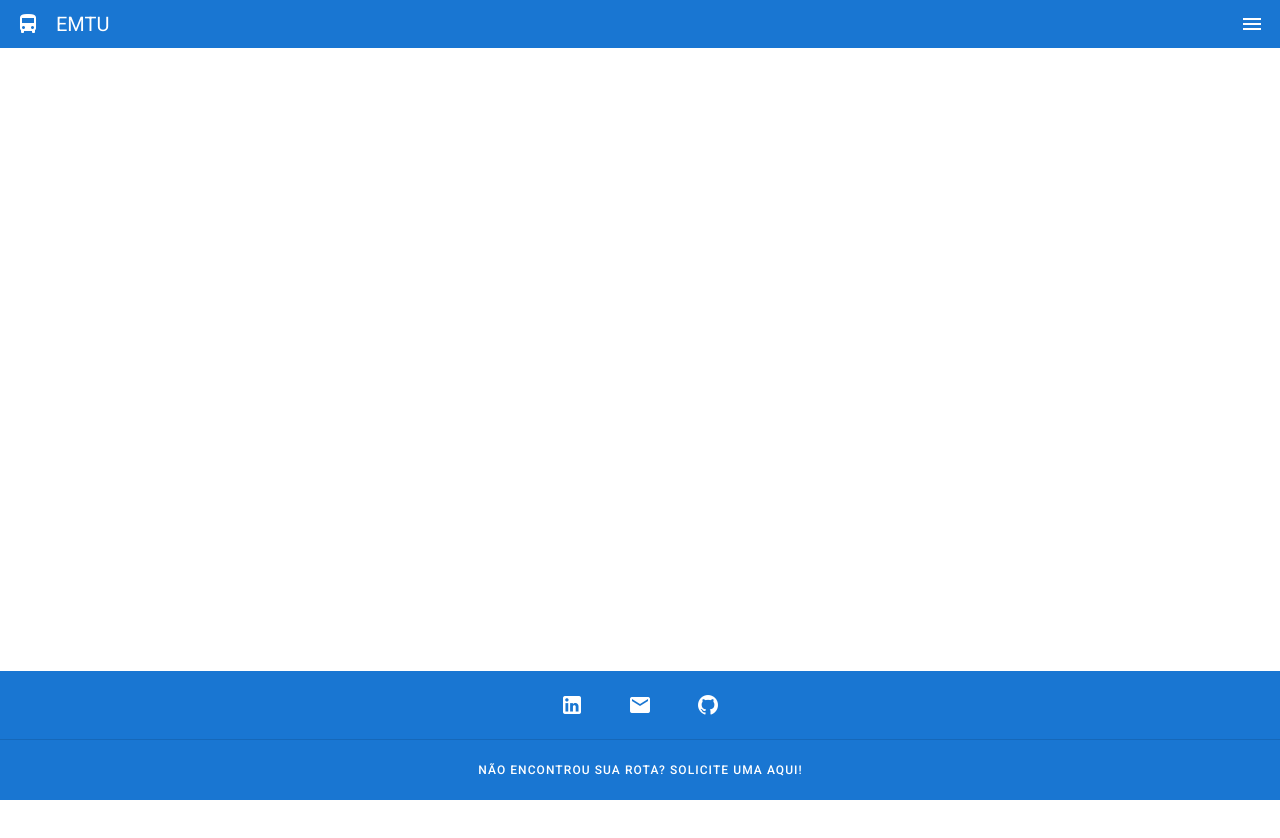
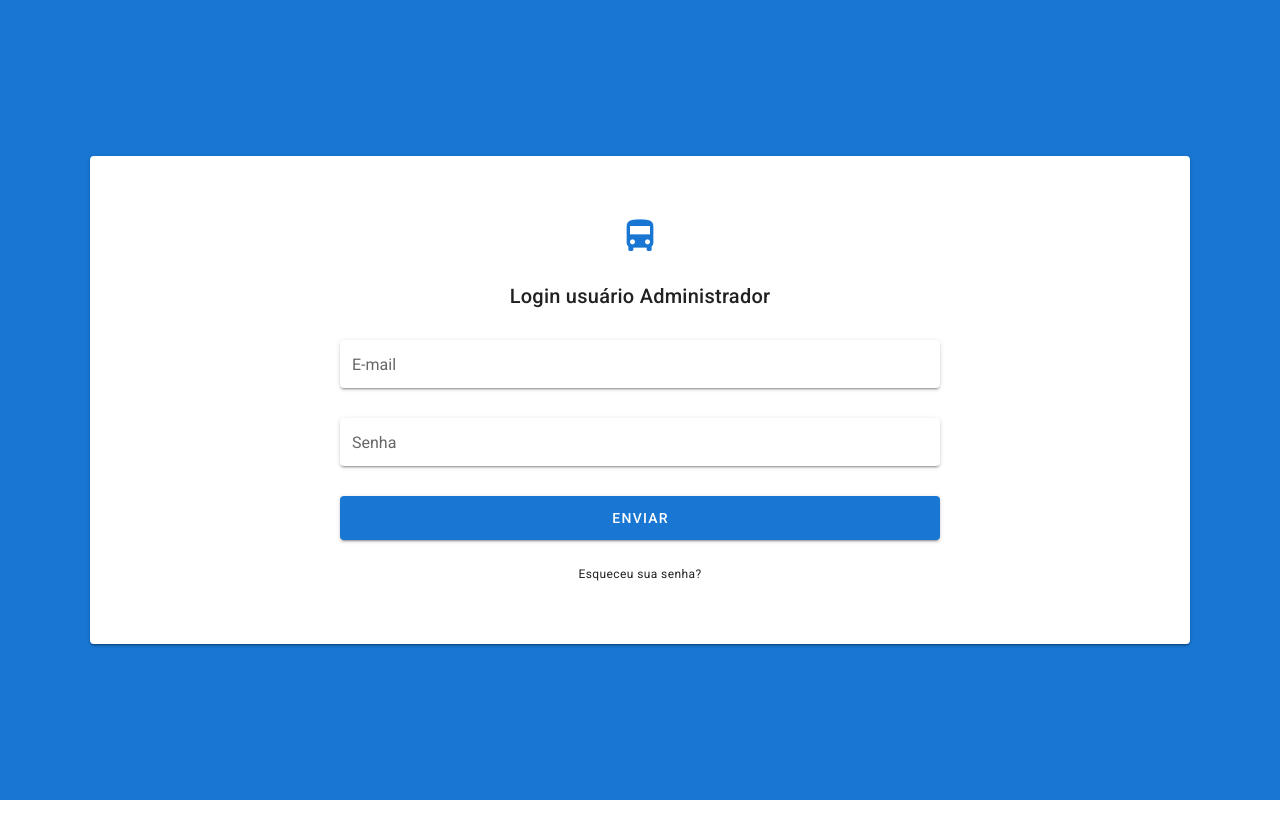
Before and after one commit to UnifespCodeLab/emtu-web, a Nuxt app: page /admin in a window 1280 px wide. Shown: the top 838 px of the page. After the commit the page ends 800 px from the top, so only its background shows below. Built offline with nearby package versions, Linux system fonts and the light colour scheme.

Commit message:
feat: add login Admin page

```diff
--- /dev/null
+++ b/pages/admin.vue
@@ -0,0 +1,89 @@
+<template>
+  <div class="admin-page">
+    <v-alert
+      class="admin-page__alert"
+      dismissible
+      transition="scale-transition"
+      type="error"
+      :value="error"
+    >
+      Não foi possível realizar o Login, tente novamente mais tarde.
+    </v-alert>
+
+    <div class="admin-page__form">
+      <v-icon class="mb-6" color="primary" x-large>
+        mdi-bus
+      </v-icon>
+
+      <div class="admin-page__text text-center text-h6 mb-7" v-text="'Login usuário Administrador'" />
+
+      <v-text-field v-model="email" label="E-mail" solo />
+      <v-text-field v-model="password" label="Senha" type="password" solo />
+
+      <v-btn
+        class="mb-6"
+        block
+        color="primary"
+        elevation="2"
+        large
+        @click="error = true"
+      >
+        enviar
+      </v-btn>
+
+      <div class="admin-page__text text-center text-caption color-gray" v-text="'Esqueceu sua senha?'" />
+    </div>
+  </div>
+</template>
+
+<script>
+export default {
+  name: 'AdminPage',
+  layout: 'login',
+  data () {
+    return {
+      error: false,
+      email: null,
+      password: null
+    }
+  }
+}
+</script>
+
+<style lang="scss" scoped>
+.admin-page {
+  display: flex;
+  flex-direction: column;
+  height: 100%;
+
+  @media (min-width: 800px) {
+    align-items: center;
+  }
+}
+
+.admin-page__alert {
+  position: absolute;
+  width: -webkit-fill-available;
+  z-index: 1;
+
+  @media (min-width: 800px) {
+    width: 500px;
+  }
+}
+
+.admin-page__form {
+  display: flex;
+  flex-direction: column;
+  margin: auto;
+  padding: 60px 0;
+  width: 85%;
+
+  @media (min-width: 800px) {
+    width: 600px;
+  }
+}
+
+.admin-page__text {
+  z-index: 1;
+}
+</style>
```
Also changed, not shown: 2 other files (tests, documents, lock files or other folders).
